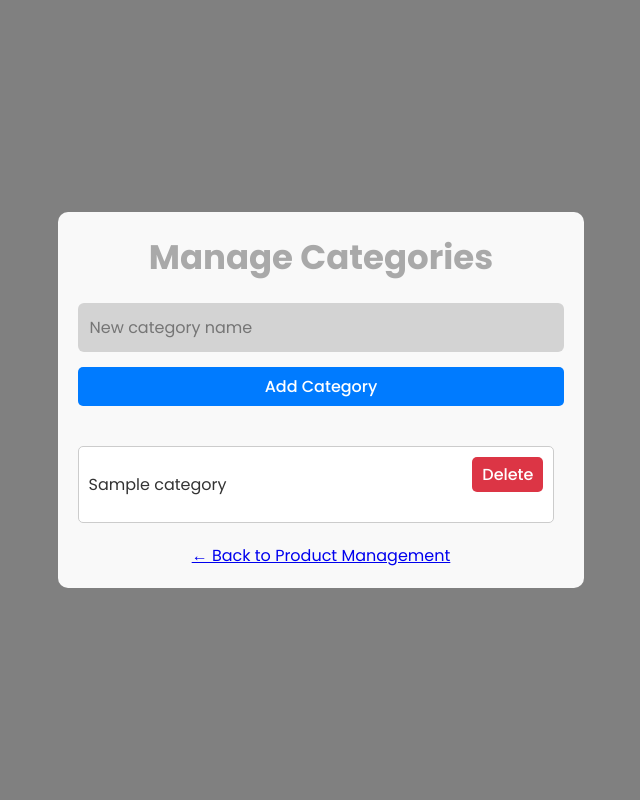
After one commit to Sakocpo/SE104, a PHP site: page /add_category.php in a window 1280 px wide. The commit adds this page. Shown: the whole page, without its empty margins (319-959 px from the left). Run offline with PHP 8.4, Linux system fonts and the light colour scheme; the visitor is signed in with stand-in values (Sample User, id 1); tables that the repository leaves empty or names only in its code hold one stand-in row (values such as "Sample post").

Commit message:
more edit

```diff
--- /dev/null
+++ b/add_category.php
@@ -0,0 +1,97 @@
+<?php
+session_start();
+require_once 'config.php';
+
+if (!isset($_SESSION['user']) || $_SESSION['user']['role'] !== 'admin') {
+    header("Location: index.php");
+    exit();
+}
+
+// Handle category addition
+if ($_SERVER['REQUEST_METHOD'] === 'POST') {
+    if (isset($_POST['add_category']) && !empty($_POST['category_name'])) {
+        $name = trim($_POST['category_name']);
+        $stmt = $connection->prepare("INSERT INTO categories (name) VALUES (?)");
+        $stmt->bind_param("s", $name);
+        $stmt->execute();
+        $stmt->close();
+
+        $_SESSION['success_message'] = "Category added successfully!";
+        header("Location: add_category.php");
+        exit();
+    }
+
+    // Handle deletion
+    if (isset($_POST['delete_category'])) {
+        $category_id = $_POST['category_id'];
+
+        // OPTIONAL: confirm there are no products assigned first
+        $stmt = $connection->prepare("DELETE FROM categories WHERE id = ?");
+        $stmt->bind_param("i", $category_id);
+        $stmt->execute();
+        $stmt->close();
+
+        $_SESSION['success_message'] = "Category deleted successfully!";
+        header("Location: add_category.php");
+        exit();
+    }
+}
+
+// Fetch categories
+$categories = $connection->query("SELECT * FROM categories")->fetch_all(MYSQLI_ASSOC);
+?>
+
+<!DOCTYPE html>
+<html lang="en">
+<head>
+    <meta charset="UTF-8">
+    <title>Manage Categories</title>
+    <link rel="stylesheet" href="style.css">
+    <style>
+        .container { max-width: 600px; margin: 30px auto; padding: 20px; background: #f9f9f9; border-radius: 10px; }
+        h2 { text-align: center; }
+        .category-list { margin-top: 20px; }
+        .category-item { display: flex; justify-content: space-between; align-items: center; margin-bottom: 10px; padding: 10px; background: #fff; border: 1px solid #ccc; border-radius: 5px; }
+        .category-item form { display: inline; }
+        .btn-danger { background: #dc3545; color: white; border: none; padding: 5px 10px; border-radius: 5px; cursor: pointer; }
+        .btn-danger:hover { background: #c82333; }
+        .btn-primary { background: #007bff; color: white; border: none; padding: 7px 15px; border-radius: 5px; cursor: pointer; }
+        .btn-primary:hover { background: #0056b3; }
+    </style>
+</head>
+<body>
+
+<div class="container">
+    <h2>Manage Categories</h2>
+
+    <?php if (isset($_SESSION['success_message'])): ?>
+        <script>
+            alert("<?= $_SESSION['success_message'] ?>");
+        </script>
+        <?php unset($_SESSION['success_message']); ?>
+    <?php endif; ?>
+
+    <form method="POST" onsubmit="return confirm('Are you sure you want to add this category?')">
+        <input type="text" name="category_name" placeholder="New category name" required>
+        <button type="submit" name="add_category" class="btn-primary">Add Category</button>
+    </form>
+
+    <div class="category-list">
+        <?php foreach ($categories as $cat): ?>
+            <div class="category-item">
+                <span><?= htmlspecialchars($cat['name']) ?></span>
+                <form method="POST" onsubmit="return confirm('Are you sure you want to delete this category?')">
+                    <input type="hidden" name="category_id" value="<?= $cat['id'] ?>">
+                    <button type="submit" name="delete_category" class="btn-danger">Delete</button>
+                </form>
+            </div>
+        <?php endforeach; ?>
+    </div>
+
+    <div style="margin-top: 20px; text-align: center;">
+        <a href="product_management.php">← Back to Product Management</a>
+    </div>
+</div>
+
+</body>
+</html>
--- a/product_management.php
+++ b/product_management.php
@@ -1,6 +1,8 @@
 <?php
 session_start();
 require_once 'config.php';
+
+
 
 if (!isset($_SESSION['user']) || $_SESSION['user']['role'] !== 'admin') {
     header("Location: index.php");
@@ -45,6 +47,7 @@ if ($_SERVER['REQUEST_METHOD'] === 'POST') {
     <link rel="stylesheet" href="style.css">
 </head>
 <body>
+    <a href="add_category.php" class="category-add-button">+</a>
 
     <div class="forms-container">
 
--- a/style.css
+++ b/style.css
@@ -12,7 +12,8 @@ body {
     justify-content: center;
     align-items: center;
     min-height: 100vh;
-    background: linear-gradient(to right, rgb(255, 76, 76), rgb(203, 252, 4));
+    /* background: linear-gradient(to right, rgb(255, 76, 76), rgb(203, 252, 4)); */
+    background: gray;
     color: darkgray;
 }
 
@@ -80,7 +81,7 @@ p {
 }
 
 p a {
-    color: lightcoral;
+    color: gray;
     text-decoration: None; /* remove underline */
 }
 
@@ -158,3 +159,31 @@ p a:hover {
     margin-left: 250px; /* Adjust content when sidebar is active */
     margin-top: 250px;
 }
+
+.category-bar {
+    display: flex;
+    align-items: center;
+    background: #f1f1f1;
+    padding: 10px;
+    overflow-x: auto;
+}
+.category-item {
+    margin-right: 10px;
+    padding: 8px 12px;
+    text-decoration: none;
+    color: #333;
+    background: #e0e0e0;
+    border-radius: 5px;
+}
+.category-item.active {
+    background: #007bff;
+    color: white;
+}
+.category-add-button {
+    padding: 8px 12px;
+    background: #28a745;
+    color: white;
+    text-decoration: none;
+    border-radius: 50%;
+    font-weight: bold;
+}
```
